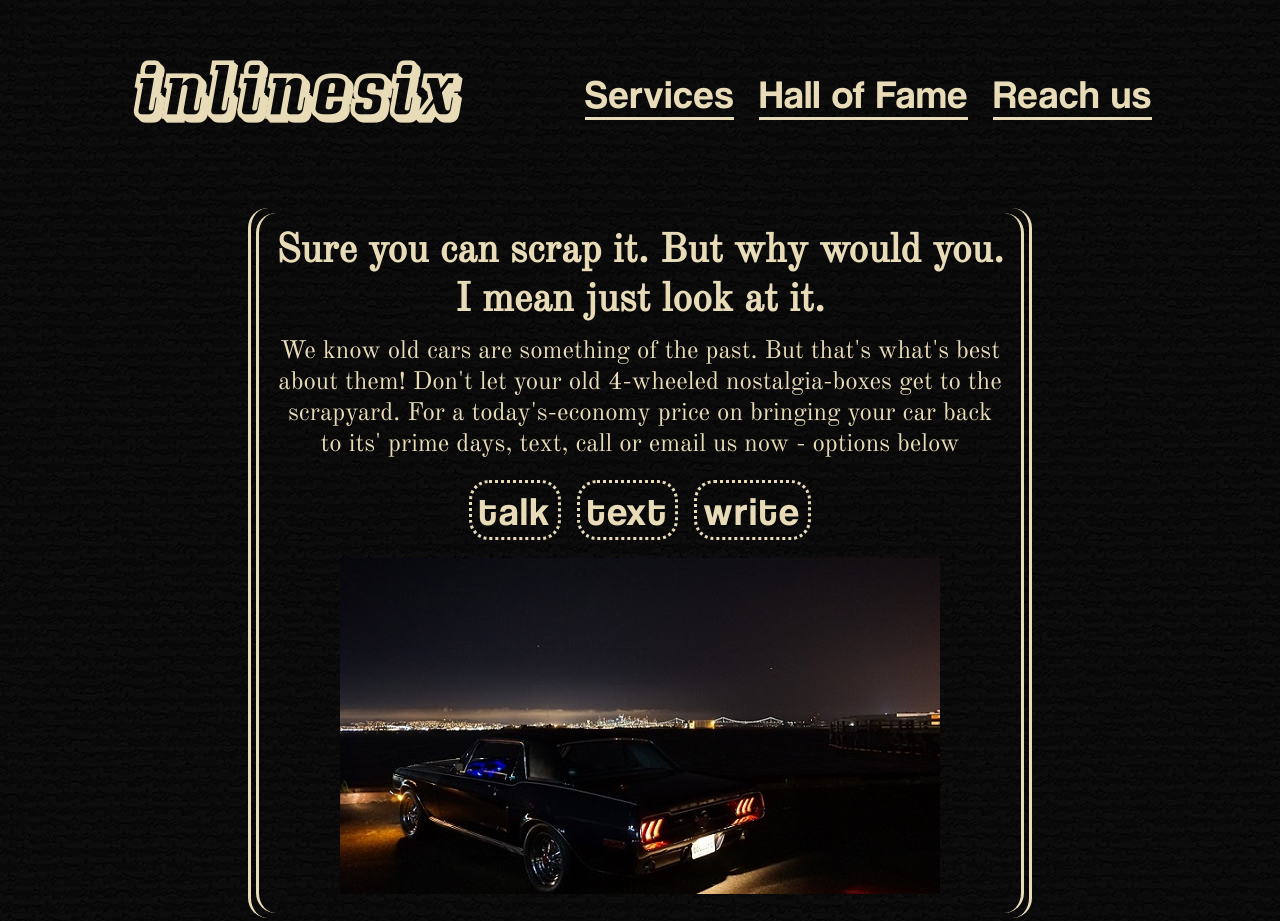
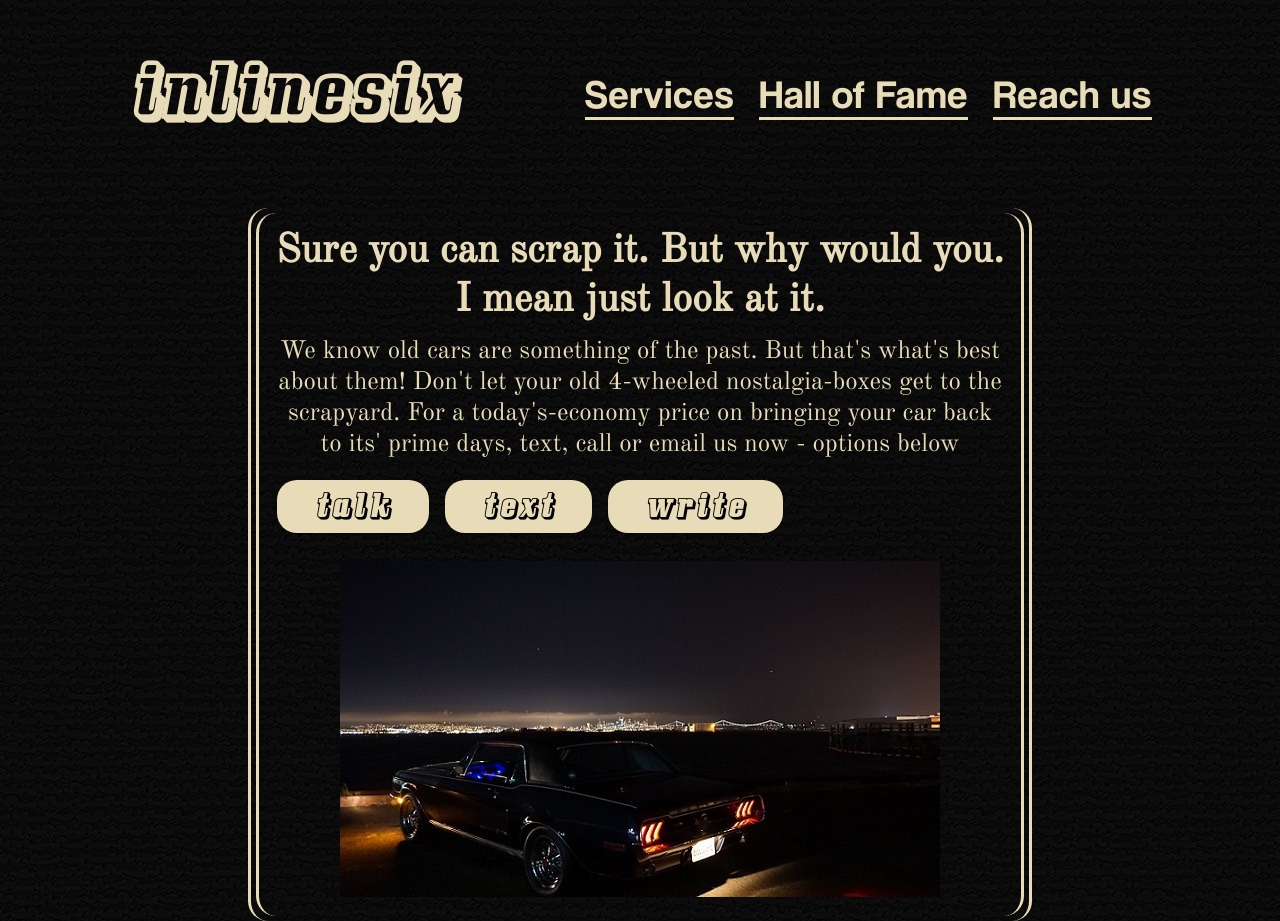
Before and after one commit to pirvuandrei12/firstodinproject, a plain HTML site: page index.html in a window 1280 px wide. Drawn offline with Linux system fonts and the light colour scheme.

Commit message:
added pretty h3 buttons, sized with percentage width

```diff
--- a/index.html
+++ b/index.html
@@ -23,9 +23,9 @@
                     <h1>Sure you can scrap it. But why would you. I mean just look at it.</h1>
                     <p>We know old cars are something of the past. But that's what's best about them! Don't let your old 4-wheeled nostalgia-boxes get to the scrapyard. For a today's-economy price on bringing your car back to its' prime days, text, call or email us now - options below</p>
                     <div class="h3flex">
-                        <h3>talk</h3>
-                        <h3>text</h3>
-                        <h3>write</h3>
+                        <h3 class="h3restu">talk</h3>
+                        <h3 class="h3restu">text</h3>
+                        <h3 class="h3restu">write</h3>
                     </div>
                 </div>
                 <div class="imagecontent">
--- a/style.css
+++ b/style.css
@@ -38,13 +38,19 @@ body {
     border-left: 3px solid #e8dcb8;
     border-right: 3px solid #e8dcb8;
     padding: 15px;
-    gap: 15px;
+    gap: 50px;
     justify-content: center;
     border-radius: 20px;
 }
 .h3flex {
     display: flex;
+    justify-content: space-around;
+    text-align: center;
     gap: 10px;
+    width: 70%;
+}
+.h3restu{
+    flex-grow: 1;
 }
 .doubleborderdiv{
     padding: 5px;
@@ -78,11 +84,13 @@ h3 {
     margin: 20px 3px 3px 3px;
     padding: 3px 7px 3px 7px;
     border: 3px dotted #e8dcb8;
+    background-color: #e8dcb8;
+    color: black;
     border-radius: 20px;
     display: inline-block;
     letter-spacing: 2px;
     font-weight: inherit;
-    font-family: Coolvetica;
+    font-family: bullpen3d;
 }
 p {
     margin: 0;
@@ -106,10 +114,9 @@ p {
 @media only screen and (max-width: 1400px){
     .content {
         flex-direction: column;
-    }
-    .content {
         align-items: center;
         text-align: center;
+        gap: 25px;
     }
     .doubleborderdiv{
         width: 60%;
@@ -130,7 +137,7 @@ p {
 }
 @media only screen and (min-width: 1200px){
     h3 {
-        font-size: 40px;
+        font-size: 30px;
     }
 }
 @media only screen and (max-width: 1250px){
```
